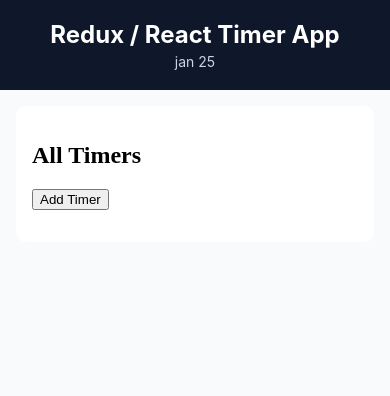
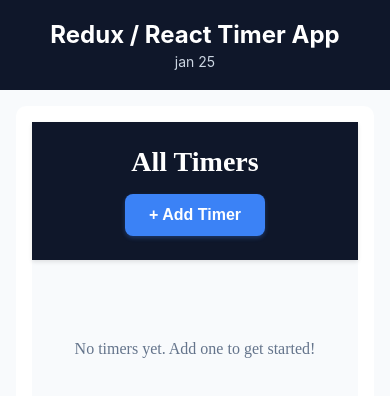
Before and after one commit to meganclapinski25/redux-timer-app, a React Native app: screen / in a window 390 px wide. Shown: the top 396 px of the page. Built offline with nearby package versions, Linux system fonts and the light colour scheme.

Commit message:
Add timer components with styling and Redux integration

```diff
--- a/package.json
+++ b/package.json
@@ -16,7 +16,8 @@
     "react-dom": "19.1.0",
     "react-native": "0.81.5",
     "react-native-web": "^0.21.0",
-    "react-redux": "^9.2.0"
+    "react-redux": "^9.2.0",
+    "styled-components": "^6.3.8"
   },
   "private": true
 }
--- a/src/components/TimerBoard.js
+++ b/src/components/TimerBoard.js
@@ -1,6 +1,7 @@
 import React from "react";
 import { useSelector, useDispatch } from "react-redux";
 import { addTimer } from "../features/timers/TimerSlice";
+import TimerCard from "./TimerCard";
 
 function TimerBoard() {
   const timers = useSelector((state) => state.timers);
@@ -12,18 +13,74 @@
   };
 
   return (
-    <div>
-      <h2>All Timers</h2>
-      <button onClick={handleAddTimer}>Add Timer</button>
-      <ul>
-        {timers.map((timer) => (
-          <li key={timer.id}>
-            <strong>{timer.label}</strong> — Elapsed: {Math.floor(timer.elapsed / 1000)}s
-          </li>
-        ))}
-      </ul>
+    <div style={styles.container}>
+      <div style={styles.header}>
+        <h2 style={styles.headerTitle}>All Timers</h2>
+        <button style={styles.addButton} onClick={handleAddTimer}>
+          + Add Timer
+        </button>
+      </div>
+      <div style={styles.content}>
+        {timers.length === 0 ? (
+          <div style={styles.emptyState}>
+            <p style={styles.emptyText}>No timers yet. Add one to get started!</p>
+          </div>
+        ) : (
+          timers.map((timer) => (
+            <TimerCard key={timer.id} timer={timer} />
+          ))
+        )}
+      </div>
     </div>
   );
 }
 
+const styles = {
+  container: {
+    flex: 1,
+    backgroundColor: '#f8fafc',
+    minHeight: '100vh',
+  },
+  header: {
+    padding: '24px 20px',
+    backgroundColor: '#0f172a',
+    boxShadow: '0 2px 4px rgba(0, 0, 0, 0.1)',
+  },
+  headerTitle: {
+    textAlign: 'center',
+    fontSize: 28,
+    fontWeight: 'bold',
+    color: '#fff',
+    margin: '0 0 16px 0',
+  },
+  addButton: {
+    display: 'block',
+    margin: '0 auto',
+    backgroundColor: '#3b82f6',
+    color: '#fff',
+    border: 'none',
+    padding: '12px 24px',
+    borderRadius: 8,
+    fontSize: 16,
+    fontWeight: '600',
+    cursor: 'pointer',
+    transition: 'background-color 0.2s',
+    boxShadow: '0 2px 4px rgba(59, 130, 246, 0.3)',
+  },
+  content: {
+    padding: '20px 0',
+    maxWidth: 800,
+    margin: '0 auto',
+  },
+  emptyState: {
+    textAlign: 'center',
+    padding: '60px 20px',
+  },
+  emptyText: {
+    fontSize: 16,
+    color: '#64748b',
+    margin: 0,
+  },
+};
+
 export default TimerBoard;
--- /dev/null
+++ b/src/components/TimerCard.css
@@ -0,0 +1,5 @@
+.card {
+  border: 1px solid #ccc;
+  padding: 10px;
+  margin-bottom: 10px;
+}
--- /dev/null
+++ b/src/components/TimerCard.js
@@ -0,0 +1,66 @@
+import React, { useState, useEffect } from "react";
+import { useDispatch } from "react-redux";
+import { pauseTimer, resumeTimer, resetTimer } from "../features/timers/TimerSlice";
+
+const TimerCard = ({ timer }) => {
+  const dispatch = useDispatch();
+  const [currentTime, setCurrentTime] = useState(Date.now());
+
+  // Update every second to show live elapsed time
+  useEffect(() => {
+    if (timer.isRunning) {
+      // Reset currentTime when timer starts running
+      setCurrentTime(Date.now());
+      const interval = setInterval(() => {
+        setCurrentTime(Date.now());
+      }, 1000);
+      return () => clearInterval(interval);
+    }
+  }, [timer.isRunning, timer.startTime]);
+
+  const handlePause = () => dispatch(pauseTimer(timer.id));
+  const handleResume = () => dispatch(resumeTimer(timer.id));
+  const handleReset = () => dispatch(resetTimer(timer.id));
+
+  // Calculate current elapsed time including running time
+  const currentElapsed = timer.isRunning
+    ? timer.elapsed + (Date.now() - timer.startTime)
+    : timer.elapsed;
+
+  const elapsedSeconds = Math.floor(currentElapsed / 1000);
+
+  return (
+    <div style={styles.card}>
+      <h3 style={styles.cardTitle}>{timer.label}</h3>
+      <p style={styles.cardText}>Elapsed Time: {elapsedSeconds}s</p>
+      <p style={styles.cardText}>Status: {timer.isRunning ? "Running" : "Paused"}</p>
+      {timer.isRunning ? (
+        <button onClick={handlePause}>Pause</button>
+      ) : (
+        <button onClick={handleResume}>Resume</button>
+      )}
+      <button onClick={handleReset}>Reset</button>
+    </div>
+  );
+};
+
+const styles = {
+  card: {
+    backgroundColor: '#fff',
+    margin: 16,
+    padding: 16,
+    borderRadius: 10,
+    elevation: 3,
+  },
+  cardTitle: {
+    fontSize: 18,
+    fontWeight: '600',
+    marginBottom: 8,
+  },
+  cardText: {
+    fontSize: 14,
+    color: '#475569',
+  },
+};
+
+export default TimerCard;
```
Also changed, not shown: src/components/TimerBoard.css (added, +14 -0 lines), 1 other file (tests, documents, lock files or other folders).
